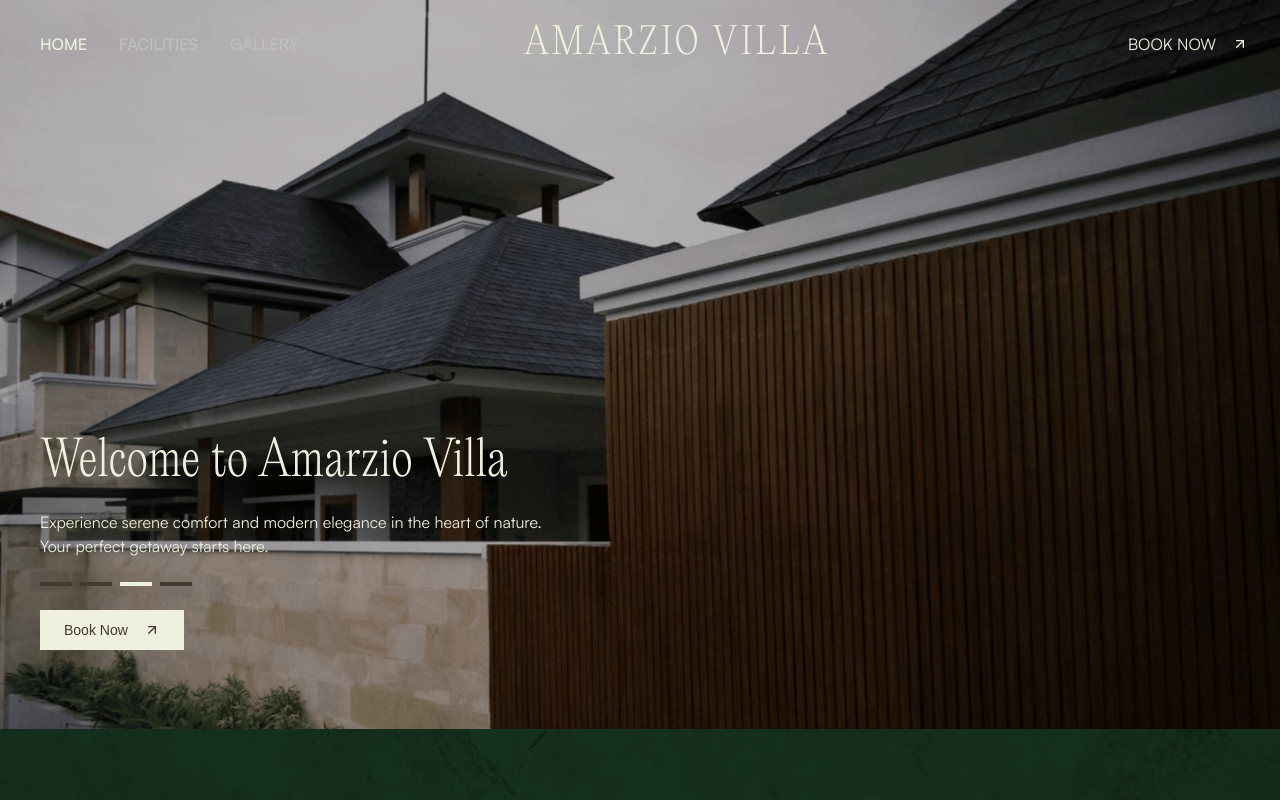
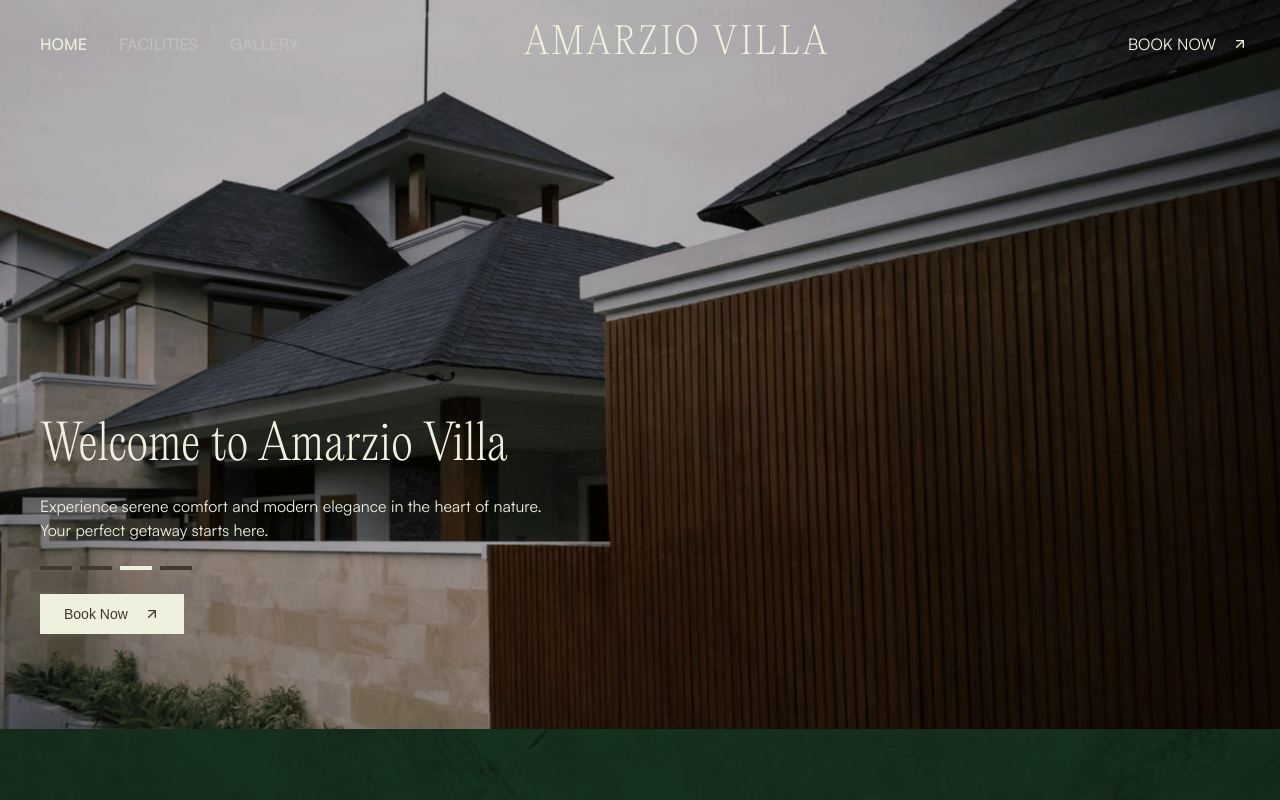
Before and after one commit to idzardev/amarziovillabogor, a Next.js app: page / in a window 1280 px wide. Shown: the top 800 px of the page. Built offline with nearby package versions, Linux system fonts and the light colour scheme.

Commit message:
try fix 1 dev-1

```diff
--- a/components/Comfort.tsx
+++ b/components/Comfort.tsx
@@ -10,7 +10,7 @@ const ComfortSection = () => {
     Autoplay({ delay: 2500, stopOnInteraction: true })
   );
   return (
-    <section className="bg-[#183621] h-screen w-full">
+    <section className="bg-[#183621] min-h-screen w-full">
       <Image
         src={"/assets/images/pattern/pattern.png"}
         alt="Pattern"
@@ -18,7 +18,7 @@ const ComfortSection = () => {
         height={1080}
         className="absolute w-full h-screen object-cover z-0 mix-blend-multiply"
       />
-      <div className="container h-full flex items-center max-w-7xl mx-auto px-4 lg:px-0">
+      <div className="container h-screen flex items-center max-w-7xl mx-auto px-4 lg:px-0">
         <div className="flex flex-col justify-center items-center w-full gap-4">
           <h2 className="font-ppeditorialnew text-4xl lg:text-6xl text-[#EFF0DE] font-thin tracking-[0.5px] text-center">
             Comfort with a <span className="italic">View</span>
--- a/components/Hero.tsx
+++ b/components/Hero.tsx
@@ -50,7 +50,7 @@ const HeroSection = () => {
         className="absolute w-full h-screen object-cover z-0 mix-blend-multiply"
       />
       {/* Static Content - Outside Carousel */}
-      <div className="absolute inset-0 z-10 pt-36">
+      <div className="absolute inset-0 z-10 pt-32">
         <div className="relative px-10 h-screen flex flex-col justify-center max-w-7xl mx-auto">
           <div className="max-w-2xl space-y-6">
             <h1 className="text-5xl text-center md:text-start font-ppeditorialnew font-thin tracking-[0.5px] text-[#EFF0DE]">
```
